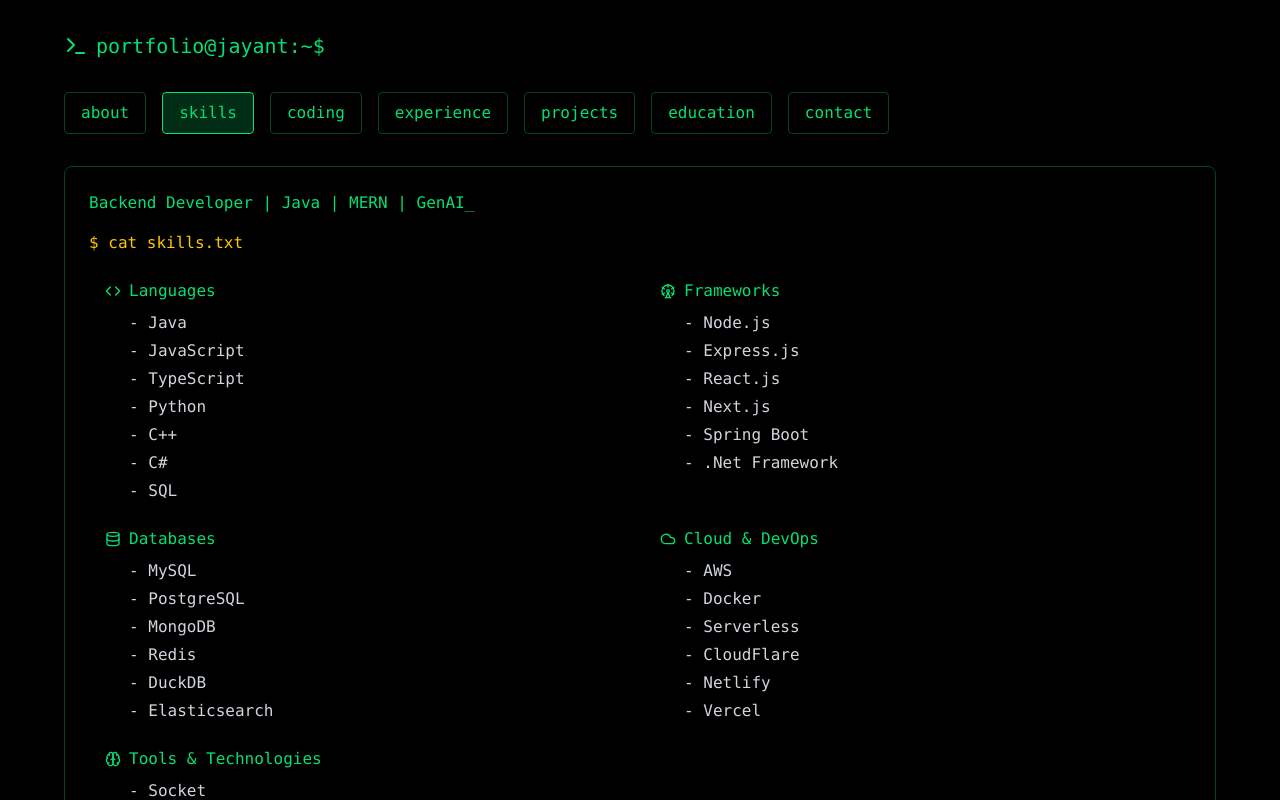
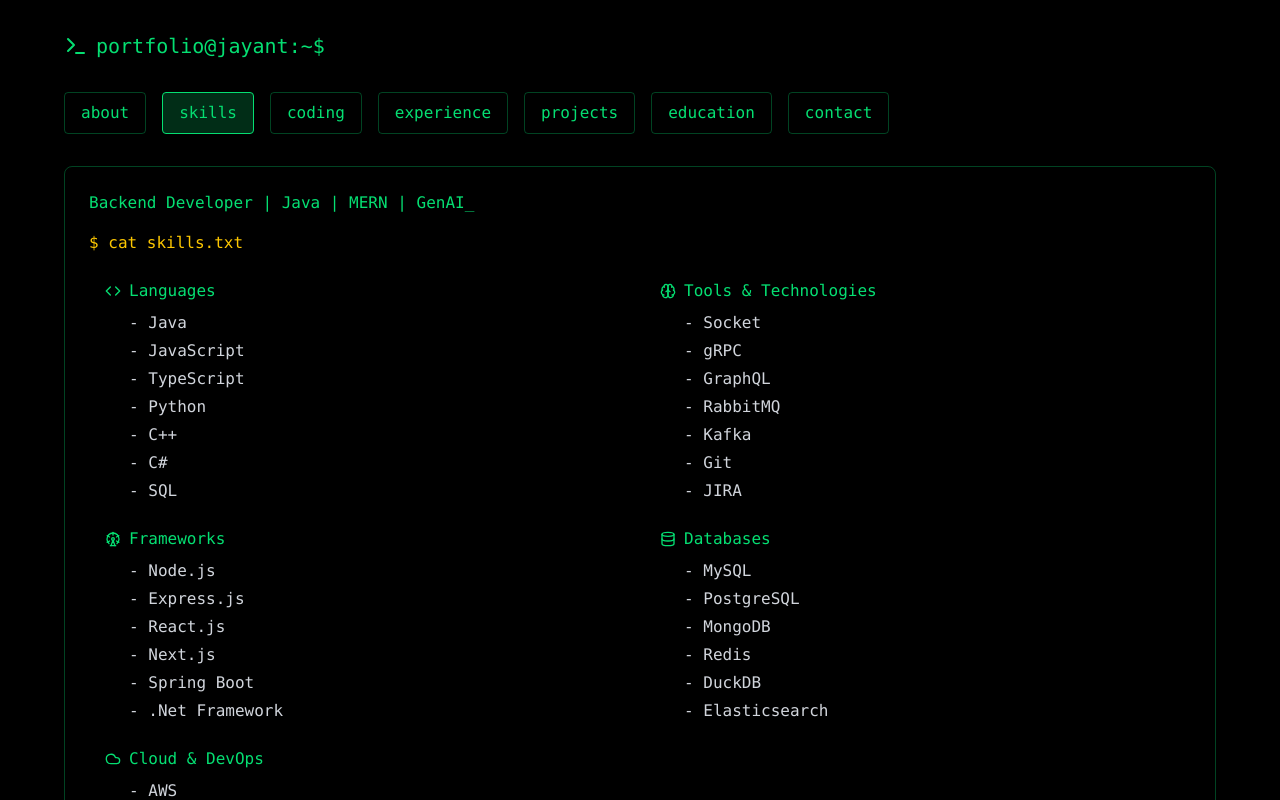
Before and after one commit to Jayant-001/Personal-Portfolio, a React (Vite) app: page / in a window 1280 px wide. Both pictures are taken after a click on the button "skills". Shown: the top 800 px of the page. Built offline with nearby package versions, Linux system fonts and the light colour scheme.

Commit message:
Update skills

```diff
--- a/src/pages/PortfolioPage.tsx
+++ b/src/pages/PortfolioPage.tsx
@@ -18,7 +18,7 @@ import { Project, projects } from "../data/projects";
 import { experiences } from "../data/experiences";
 import { profiles } from "../data/profiles";
 import { educations, skills, social } from "../data/personal_data";
-import {useNavigate} from "react-router-dom"
+import { useNavigate } from "react-router-dom";
 
 const PortfolioPage = () => {
   const [text, setText] = useState("");
@@ -83,6 +83,16 @@ const PortfolioPage = () => {
           </div>
           <div className="space-y-2">
             <div className="flex items-center gap-2 text-green-400">
+              <Brain className="w-4 h-4" /> Tools & Technologies
+            </div>
+            <ul className="pl-6 space-y-1 text-gray-300">
+              {skills.tools.map((tool, i) => (
+                <li key={i}>- {tool}</li>
+              ))}
+            </ul>
+          </div>
+          <div className="space-y-2">
+            <div className="flex items-center gap-2 text-green-400">
               <FerrisWheel className="w-4 h-4" /> Frameworks
             </div>
             <ul className="pl-6 space-y-1 text-gray-300">
@@ -107,16 +117,6 @@ const PortfolioPage = () => {
             </div>
             <ul className="pl-6 space-y-1 text-gray-300">
               {skills.cloud.map((tool, i) => (
-                <li key={i}>- {tool}</li>
-              ))}
-            </ul>
-          </div>
-          <div className="space-y-2">
-            <div className="flex items-center gap-2 text-green-400">
-              <Brain className="w-4 h-4" /> Tools & Technologies
-            </div>
-            <ul className="pl-6 space-y-1 text-gray-300">
-              {skills.tools.map((tool, i) => (
                 <li key={i}>- {tool}</li>
               ))}
             </ul>
@@ -288,7 +288,7 @@ const PortfolioPage = () => {
             </div>
             <div className="pl-6 space-y-2">
               {social
-              .filter(item => item.name !== 'Email')
+                .filter((item) => item.name !== "Email")
                 .map((social, index) => (
                   <div className="flex" key={index} title={social.url}>
                     <a
@@ -331,10 +331,15 @@ const PortfolioPage = () => {
         <div className="flex items-center gap-2 mb-8">
           <Terminal className="w-6 h-6" />
           <span className="text-xl">portfolio@jayant:~$</span>
-          <span onClick={(e) => {
+          <span
+            onClick={(e) => {
               e.preventDefault();
-            navigate("themes")
-          }} className="opacity-0">Hello</span>
+              navigate("themes");
+            }}
+            className="opacity-0"
+          >
+            Hello
+          </span>
         </div>
 
         {/* Navigation */}
```
Lines whose indentation alone changed are shown as unchanged.
